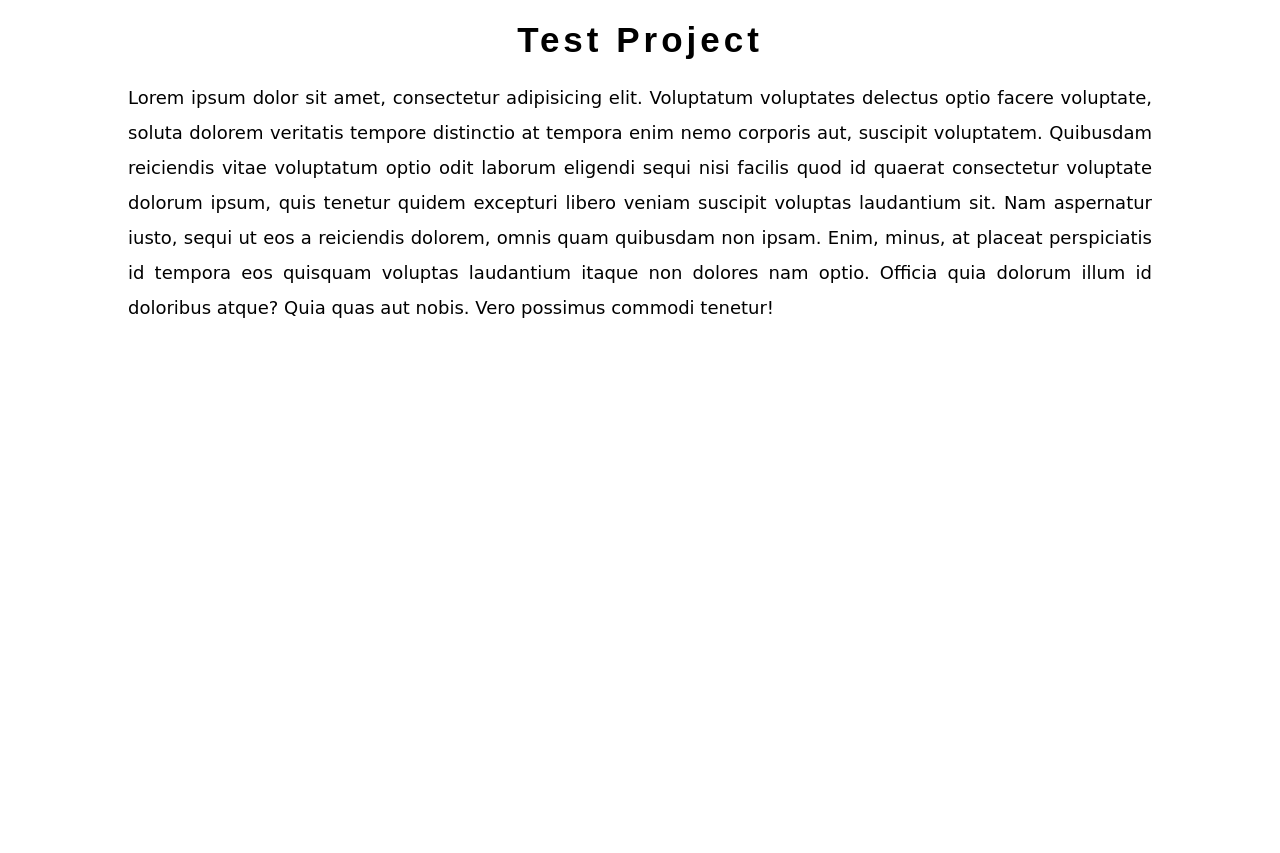
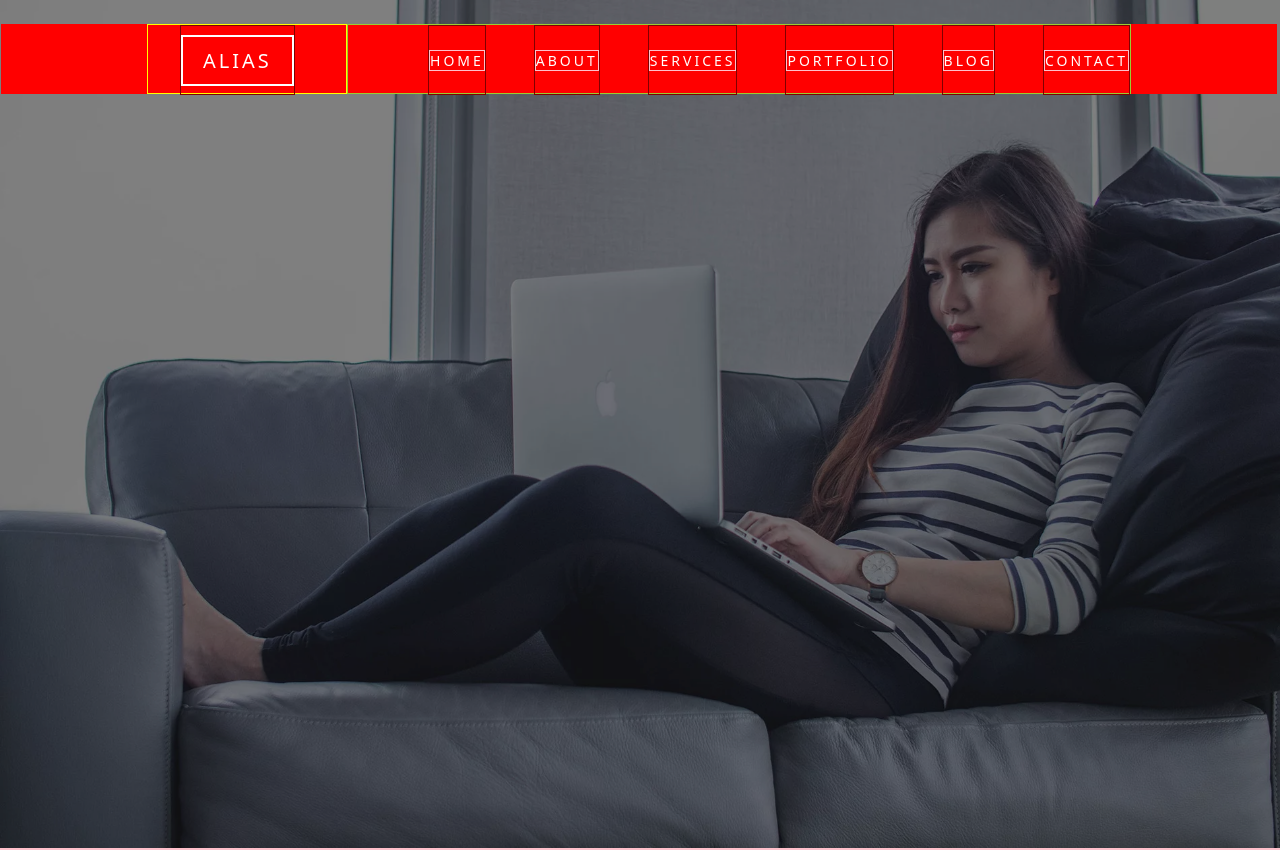
Before and after one commit to erfan-hasaniazad/erfan-hasaniazad.github.io, a plain HTML site: page index.html in a window 1280 px wide. Shown: the top 853 px of the page. Before the commit the page ends 800 px from the top, so only its background shows below. Drawn offline with nearby package versions, Linux system fonts and the light colour scheme.

Commit message:
Start project

```diff
--- a/css/index.css
+++ b/css/index.css
@@ -1,10 +1,3 @@
-* {
-    padding: 0;
-    margin: 0;
-    border: 0;
-    outline: 0;
-}
-
 h2 {
     margin: 20px 0;
     text-align: center;
@@ -13,7 +6,7 @@ h2 {
     letter-spacing: 4px;
 }
 
-p{
+p {
     width: 80%;
     margin: 10px auto;
     text-align: justify;
@@ -21,3 +14,64 @@ p{
     line-height: 35px;
     font-size: 18px;
 }
+
+img {
+    filter: opacity(100%);
+    filter: brightness(50%);
+}
+
+.navbar2 {
+    padding: 0px;
+}
+
+.navbar3 {
+    top: 0px;
+    background-color: red;
+    width: 99.7%;
+    height: 69.8px;
+    letter-spacing: 3px;
+}
+
+.navbar4 {
+    padding: 10px 20px;
+    font-size: 20px;
+}
+
+.navbar3 ul {
+    /* width: 500px; */
+    /* border: 2px solid seagreen; */
+    line-height: 69.8px;
+    height: 69.8px;
+}
+
+.navbar3 ul:nth-of-type(1){
+    width: 200px;
+    /* margin: 0px 50px; */
+    border: 1px solid yellow;
+}
+
+.navbar3 ul:nth-of-type(2){
+    /* width: 700px; */
+    /* margin: 0px 50px; */
+    border: 1px solid yellowgreen;
+}
+
+.navbar3 li {
+    list-style-type: none;
+    line-height: 69.8px;
+    height: 69.8px;
+    /* width: 70px; */
+    border: 1px solid maroon;
+}
+
+.navbar5 {
+    width: 100%;
+    font-size: 14px;
+    /* padding: 5px; */
+    /* margin-right: -10px; */
+    border: 1px solid pink;
+}
+
+/* .box2{
+    border: 3px solid green;
+} */
--- a/index.html
+++ b/index.html
@@ -5,10 +5,41 @@
     <meta charset="UTF-8">
     <meta name="viewport" content="width=device-width, initial-scale=1.0">
     <title>Document</title>
+    <link href="https://cdn.jsdelivr.net/npm/bootstrap@5.3.2/dist/css/bootstrap.min.css" rel="stylesheet"
+        integrity="sha384-T3c6CoIi6uLrA9TneNEoa7RxnatzjcDSCmG1MXxSR1GAsXEV/Dwwykc2MPK8M2HN" crossorigin="anonymous">
+    <script src="https://cdn.jsdelivr.net/npm/bootstrap@5.3.2/dist/js/bootstrap.bundle.min.js"
+        integrity="sha384-C6RzsynM9kWDrMNeT87bh95OGNyZPhcTNXj1NW7RuBCsyN/o0jlpcV8Qyq46cDfL"
+        crossorigin="anonymous"></script>
     <link rel="stylesheet" href="css/index.css">
 </head>
 
 <body>
+
+    <div class="container-fluid">
+        <div class="row">
+            <div class="col-12 w-100 navbar2">
+                <div class="position-relative parent">
+                    <img src="images/1.webp" class="w-100">
+                    <div class="navbar5">
+                        <div class="d-flex justify-content-center position-absolute mt-4 navbar3">
+                            <ul class="d-flex box2">
+                                <li><a href="#" class="text-decoration-none text-white border border-2 border-white navbar4">ALIAS</a></li>
+                            </ul>
+                            <ul class="d-flex">
+                                <li class="ms-5"><a href="#" class="text-decoration-none text-white navbar5">HOME</a></li>
+                                <li class="ms-5"><a href="#" class="text-decoration-none text-white navbar5">ABOUT</a></li>
+                                <li class="ms-5"><a href="#" class="text-decoration-none text-white navbar5">SERVICES</a></li>
+                                <li class="ms-5"><a href="#" class="text-decoration-none text-white navbar5">PORTFOLIO</a></li>
+                                <li class="ms-5"><a href="#" class="text-decoration-none text-white navbar5">BLOG</a></li>
+                                <li class="ms-5"><a href="#" class="text-decoration-none text-white navbar5">CONTACT</a></li>
+                            </ul>
+                        </div>
+                    </div>
+                </div>
+            </div>
+        </div>
+    </div>
+
 
     <h2>Test Project</h2>
     <p>Lorem ipsum dolor sit amet, consectetur adipisicing elit. Voluptatum voluptates delectus optio facere voluptate,
```
Also changed, not shown: images/1.jpg (added), images/1.webp (added).
